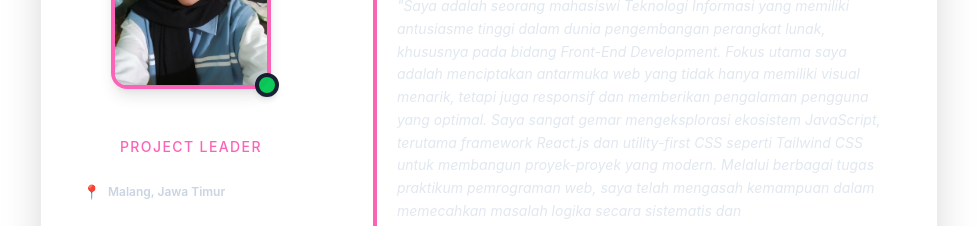
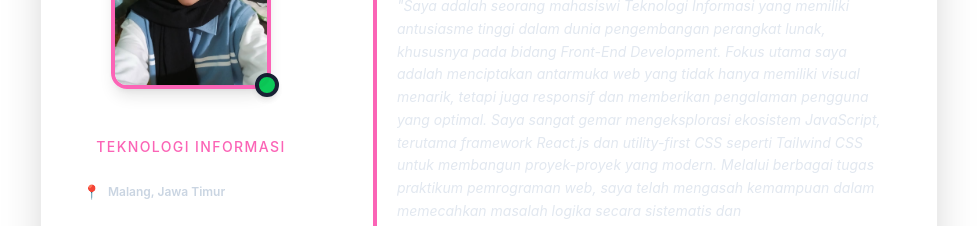
Before and after one commit to noviaflinputri-source/tugas-profil-tim, a React (Vite) app: page / in a window 1280 px wide. Shown: the part 2566-2792 px from the top of the page, without its empty margins (151-1128 px from the left). Built offline with nearby package versions, Linux system fonts and the light colour scheme.

Commit message:
fix update profil novi

```diff
--- a/src/novi.jsx
+++ b/src/novi.jsx
@@ -17,7 +17,7 @@ const Novi = () => {
           </div>
 
           <h2 className="text-2xl font-bold italic text-center">Novi Aflin Putri</h2>
-          <p className="text-pink-400 font-medium mb-4 uppercase tracking-widest text-sm">Project Leader</p>
+          <p className="text-pink-400 font-medium mb-4 uppercase tracking-widest text-sm">Teknologi Informasi</p>
 
           {/* DETAIL: DOMISILI & KELAS */}
           <div className="w-full space-y-2 mb-6">
```
